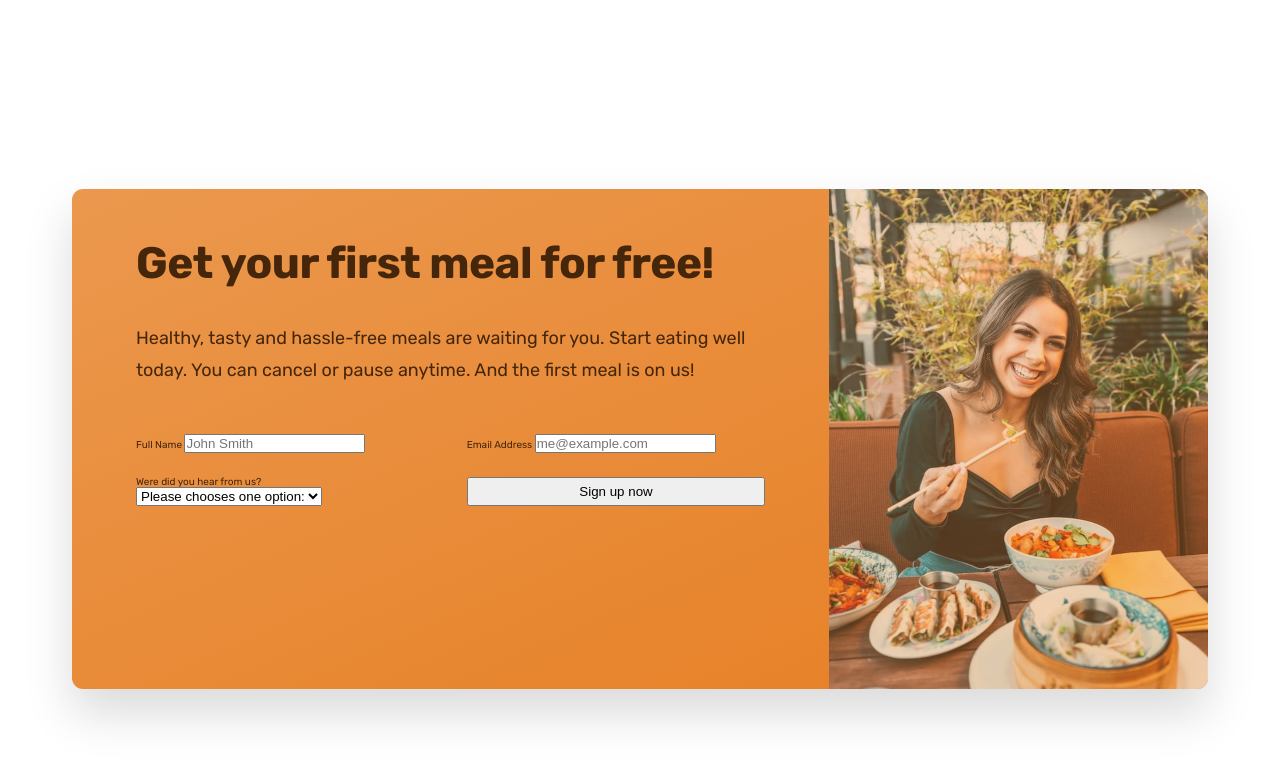
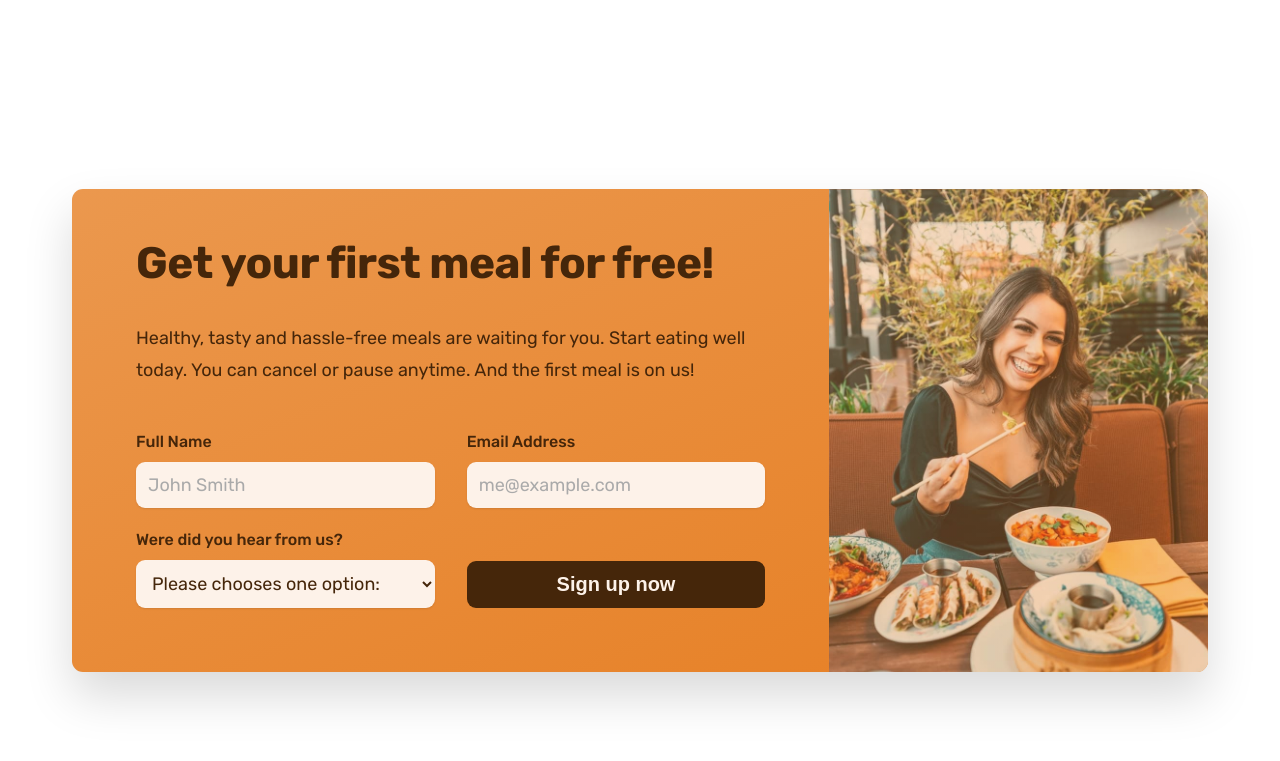
Before and after one commit to KseniyaKerzhner/Omnifood-Project, a plain HTML site: page index.html in a window 1280 px wide. Shown: the part 5809-6570 px from the top of the page. Drawn offline with nearby package versions, Linux system fonts and the light colour scheme.

Commit message:
feat: add styles for cta form

```diff
--- a/css/general.css
+++ b/css/general.css
@@ -154,6 +154,7 @@ body {
 
 }
 
+.btn,
 .btn:link,
 .btn:visited {
 	display: inline-block;
@@ -165,9 +166,15 @@ body {
 	padding: 1.6rem 3.2rem;
 	border-radius: 9px;
 
+
+	/* Only necessary for .btn */
+	border: none;
+	cursor: pointer;
+
 	transition: all 0.3s;
 }
 
+/* .btn, */
 .btn--full:link,
 .btn--full:visited {
 	background-color: #e67e22;
@@ -190,6 +197,18 @@ body {
 	background-color: #fdf2e9;
 
 	box-shadow: inset 0 0 0 3px #fff;
+}
+
+.btn--form {
+	background-color: #45260a;
+	color: #fdf2e9;
+	align-self: end;
+	padding: 1.2rem;
+}
+
+.btn--form:hover {
+	background-color: #fff;
+	color: #555;
 }
 
 .link:link,
@@ -228,6 +247,13 @@ body {
 	color: #e67e22;
 }
 
+*:focus {
+	outline: none;
+	/* outline: 4px dotted #e67e22; */
+	/* outline-offset: 8px; */
+	box-shadow: 0 0 0 0.8rem rgba(230, 125, 34, 0.5);
+}
+
 /* HELPER/SETTING CLASSES */
 
 .margin-right-sm {
--- a/css/style.css
+++ b/css/style.css
@@ -487,9 +487,6 @@
 
 	background-image: linear-gradient(to right bottom, #eb984e, #e67e22);
 	overflow: hidden;
-
-	/* temp */
-	height: 50rem;
 }
 
 .cta-text-box {
@@ -520,3 +517,32 @@
 	column-gap: 3.2rem;
 	row-gap: 2.4rem;
 }
+
+.cta-form label {
+	display: block;
+	font-size: 1.6rem;
+	font-weight: 500;
+	margin-bottom: 1.2rem;
+}
+
+.cta-form input,
+.cta-form select {
+	width: 100%;
+	padding: 1.2rem;
+	font-size: 1.8rem;
+	font-family: inherit;
+	color: inherit;
+	border: none;
+	background-color: #fdf2e9;
+	border-radius: 9px;
+	box-shadow: 0 1px 2px rgba(0, 0, 0, 0.1);
+}
+
+.cta-form input::placeholder {
+	color: #aaa;
+}
+
+.cta *:focus {
+	outline: none;
+	box-shadow: 0 0 0 0.8rem rgba(253, 242, 233, 0.5);
+}
--- a/index.html
+++ b/index.html
@@ -391,7 +391,7 @@
 								</select>
 							</div>
 
-							<button class="btn">Sign up now</button>
+							<button class="btn btn--form">Sign up now</button>
 						</form>
 					</div>
 					<div class="cta-img-box" role="img" aria-label="Woman enjoying food"> </div>
```
